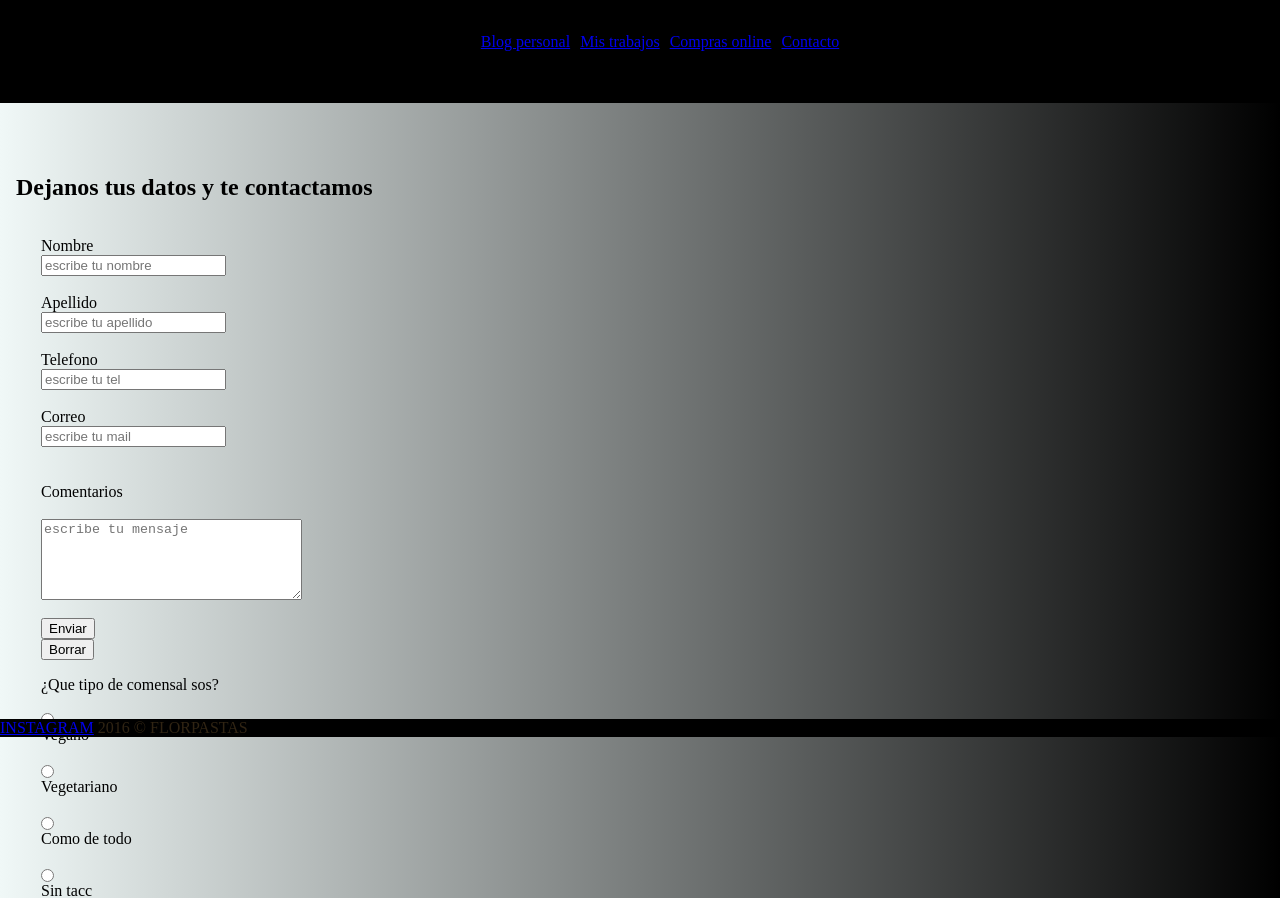
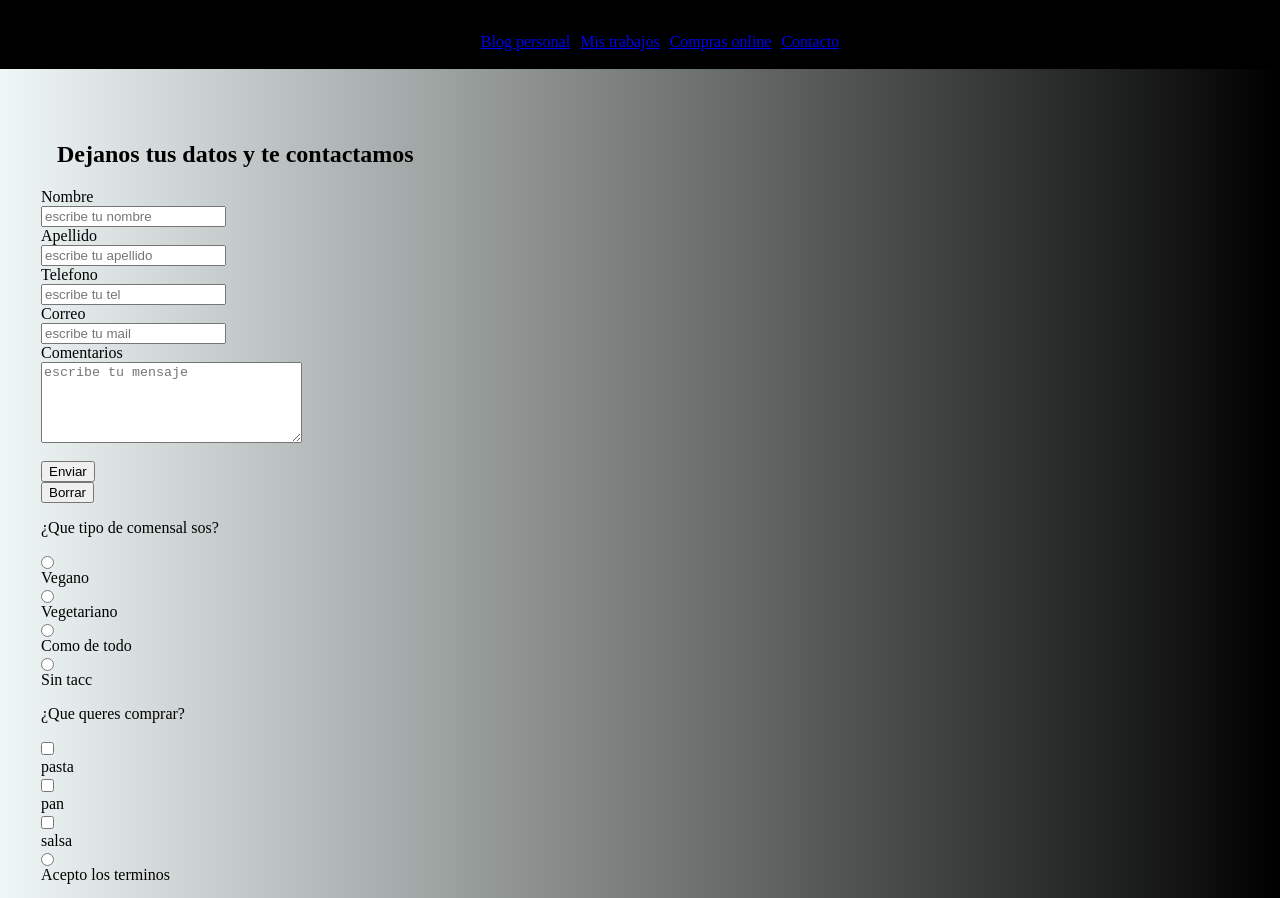
Before and after one commit to Flor5307/MasPanxFavorFlorenciaVazquez, a plain HTML site: page contacto.html in a window 1280 px wide. Shown: the part 63-961 px from the top of the page. Drawn offline with Linux system fonts and the light colour scheme.

Commit message:
acomode la estructura

```diff
--- a/contacto.html
+++ b/contacto.html
@@ -22,42 +22,36 @@
                 </ul>
             </div>
         </header>
-        <br>
-        <br>
-        <h2>Dejanos tus datos y te contactamos</h2>
         <div class="formulario">
+            <h2>Dejanos tus datos y te contactamos</h2>
             <form action="enviar.php"></form method="post" enctype="text/plain">
             <label for="">Nombre</label>
-            <input type="text" placeholder="escribe tu nombre" required> <br>
+            <input type="text" placeholder="escribe tu nombre" required>
             <label for="">Apellido</label>
-            <input type="text" placeholder="escribe tu apellido"><br>
+            <input type="text" placeholder="escribe tu apellido">
             <label for="">Telefono</label>
-            <input type="number" placeholder="escribe tu tel"><br>
+            <input type="number" placeholder="escribe tu tel">
             <label for="">Correo</label>
-            <input type="mail" placeholder="escribe tu mail"><br>
-            <br>
-            <label for="">Comentarios</label><br>
+            <input type="mail" placeholder="escribe tu mail">
+            <label for="">Comentarios</label>
             <textarea name="comentarios" id="" cols="30" rows="5" placeholder="escribe tu mensaje"></textarea><br>
             <input type="submit" value="Enviar">
             <input type="reset" value="Borrar">
             <p>¿Que tipo de comensal sos?</p>
             <input type="radio">
-            <label for="">Vegano</label><br>
+            <label for="">Vegano</label>
             <input type="radio">
-            <label for="">Vegetariano</label><br>
+            <label for="">Vegetariano</label>
             <input type="radio">
-            <label for="">Como de todo</label><br>
+            <label for="">Como de todo</label>
             <input type="radio">
-            <label for="">Sin tacc</label><br>
+            <label for="">Sin tacc</label>
             <p>¿Que queres comprar?</p>
-            <input class="checkbox" type="checkbox" value="pasta">pasta<br>
-            <input class="checkbox" type="checkbox" value="pan">pan<br>
-            <input class="checkbox" type="checkbox" value="salsa">salsa<br>
-            <br>
-            <br>
+            <input class="checkbox" type="checkbox" value="pasta">pasta
+            <input class="checkbox" type="checkbox" value="pan">pan
+            <input class="checkbox" type="checkbox" value="salsa">salsa
             <input type="radio">
             <label for="">Acepto los terminos</label>
-            <br>
         </div>
         <footer>
             <div class="foot">
--- a/css/estilos.css
+++ b/css/estilos.css
@@ -1,8 +1,11 @@
 body {
+    display: grid;
     margin: -48px 0px 0px 0px;
     border: 0px;
     padding: 0px;
     background-image: linear-gradient(to right, rgb(240, 248, 247), black);
+    grid-template-columns: auto;
+    grid-template-rows: 180px auto 10px;
 }
 
 header {
@@ -187,7 +190,6 @@ ul li:hover {
 }
 
 .blog__texto--color {
-    height: 100%;
     width: 70%;
     border: solid black;
     background-color: rgba(245, 245, 220, 0.322);
@@ -201,7 +203,6 @@ ul li:hover {
 
 @media only screen and (max-width:440px) {
     .blog__texto--color {
-        height: 100%;
         width: 70%;
         border: solid black;
         background-color: rgba(60, 20, 202, 0.322);
@@ -244,22 +245,16 @@ ul li:hover {
 
 .foot {
     background-color: black;
-    position: bootom 0;
     width: 100%;
-    position: fixed;
     bottom: 0;
-
-}
-
-
-div.foot {
     color: rgb(48, 36, 19);
     text-transform: uppercase;
+    grid-row: 3/4;
 }
-
 
 #tabla-precios {
     display: flex;
+    grid-row: 2/3;
     align-items: baseline;
     width: 100%;
     margin-top: 20px;
```
Also changed, not shown: precios.html (+1 -3 lines).
